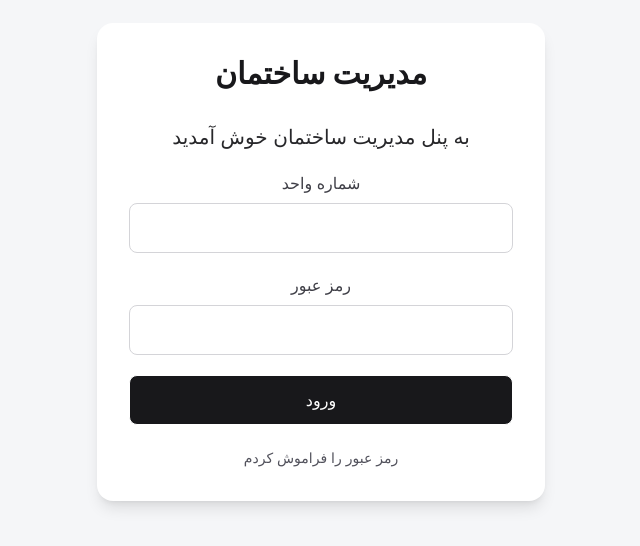
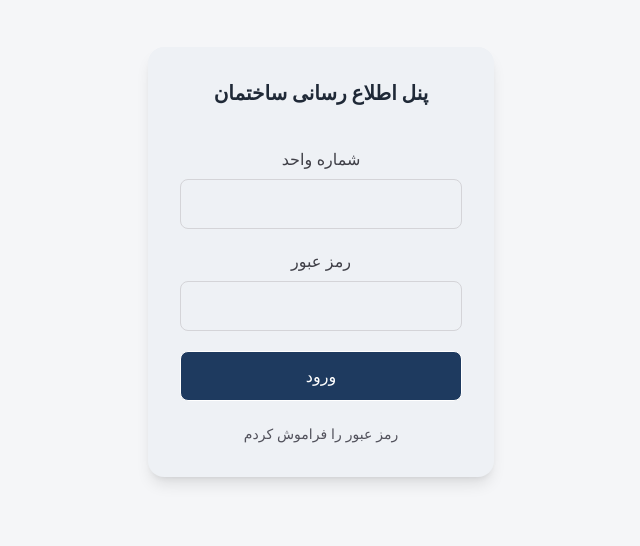
Before and after one commit to amirian515/building-management, a React (Vite) app: page /resident/login in a window 1280 px wide. Shown: the part 138-684 px from the top of the page, without its empty margins (319-959 px from the left). Built offline with nearby package versions, Linux system fonts and the light colour scheme.

Commit message:
login page style

```diff
--- a/src/pages/resident/ResidentLogin.tsx
+++ b/src/pages/resident/ResidentLogin.tsx
@@ -37,9 +37,8 @@ function ResidentLogin() {
 }
   return (
     <div className=" min-h-screen flex justify-center items-center">
-    <div className="w-full max-w-md bg-white p-8 rounded-2xl shadow-lg text-center">
-      <h1 className="text-zinc-900 text-3xl mb-8 font-bold">مدیریت ساختمان</h1>
-      <p className="text-zinc-800 text-xl mb-5">به پنل مدیریت ساختمان خوش آمدید</p>
+    <div className=" m-10 max-w-md bg-background p-8 rounded-2xl shadow-lg text-center">
+      <h1 className="text-text text-xl  mb-10 font-bold ">پنل اطلاع رسانی ساختمان</h1>
 <form
 onSubmit={handleSubmit}
 className="space-y-5">
@@ -87,7 +86,7 @@ className="space-y-5">
 )}
   <button
   type="submit"
-  className="w-full border rounded-lg px-4 py-3 bg-zinc-900 text-white active:bg-zinc-700 active:scale-105 transition duration-175 hover:scale-105 transition duration-175 ">ورود</button>
+  className="w-full border rounded-lg px-4 py-3 bg-primary text-white active:bg-zinc-700 active:scale-105 transition duration-175 hover:scale-105 transition duration-175 ">ورود</button>
   <button
   type="button"
   className="text-sm text-zinc-600 active:text-zinc-800 ">رمز عبور را فراموش کردم</button>
```
